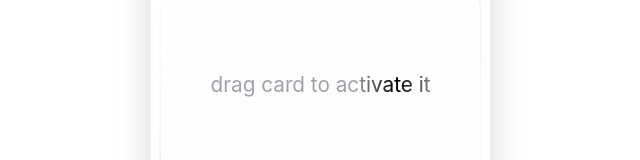
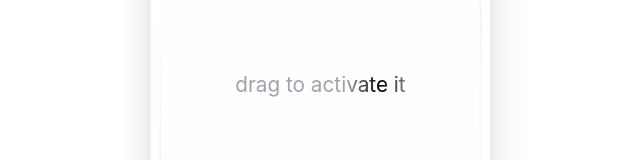
Before and after one commit to tecoad/redeem, a React (Vite) app: page / in a window 1280 px wide. Shown: the part 486-646 px from the top of the page, without its empty margins (320-960 px from the left). Built offline with nearby package versions, Linux system fonts and the light colour scheme; a web font is replaced by a local one; what @toolwind/corner-shape would draw is missing.

Commit message:
Fix: update text prompt for card activation

```diff
--- a/src/routes/index.tsx
+++ b/src/routes/index.tsx
@@ -209,7 +209,7 @@ function App() {
 							)}
 
 							<TextShimmer className="text-[24px] text-center text-pretty">
-								drag card to activate it
+								drag to activate it
 							</TextShimmer>
 						</motion.div>
 
```
